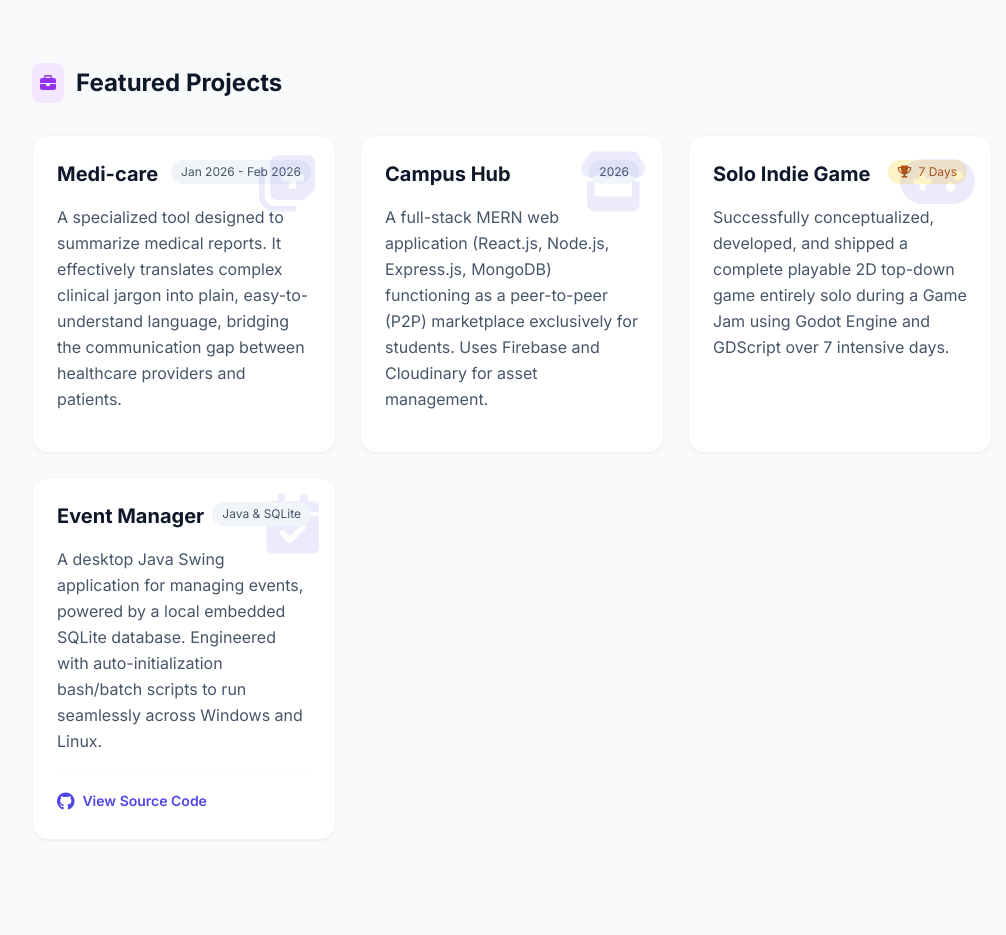
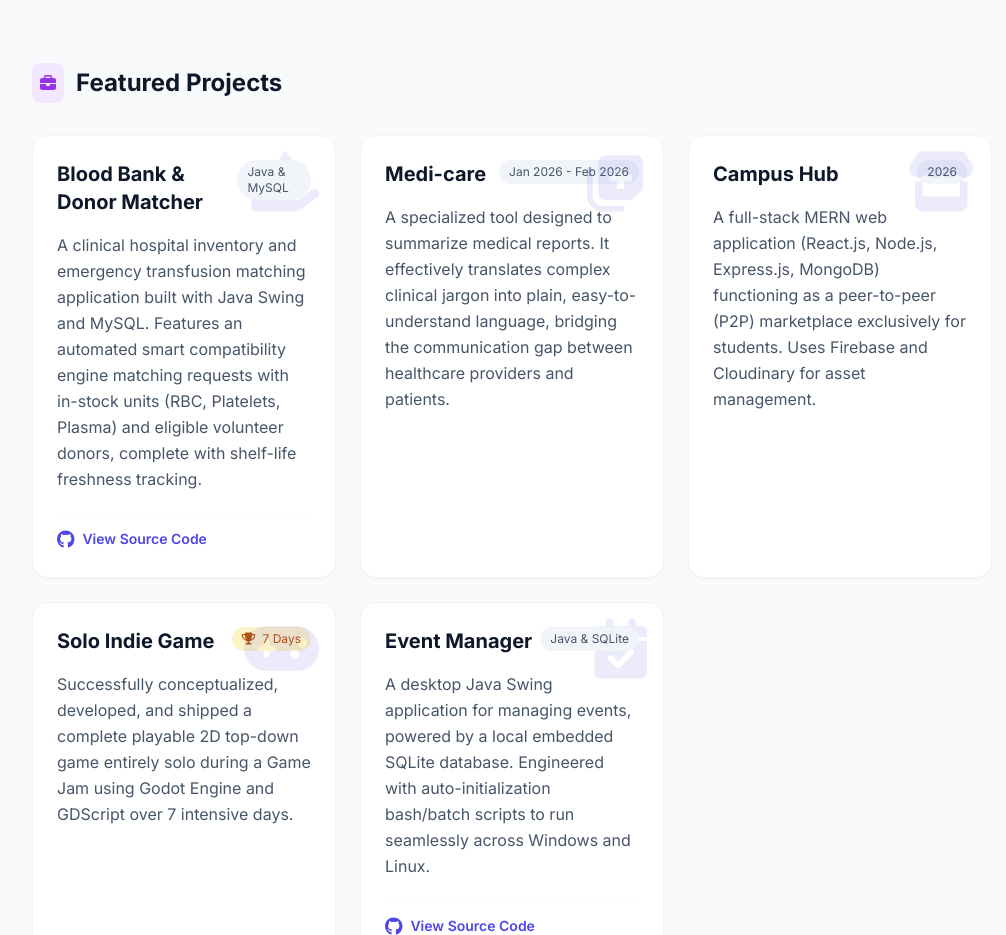
Before and after one commit to Akshithgunti/portfolio, a plain HTML site: page index.html in a window 1280 px wide. Shown: the part 1260-2195 px from the top of the page, without its empty margins (128-1134 px from the left). Drawn offline with nearby package versions, Linux system fonts and the light colour scheme.

Commit message:
added new project

```diff
--- a/index.html
+++ b/index.html
@@ -130,6 +130,26 @@
             </div>
 
             <div class="grid md:grid-cols-2 lg:grid-cols-3 gap-6">
+                <!-- Project: Blood Bank & Donor Matcher (NEW) -->
+                <div class="bg-white rounded-2xl p-6 shadow-sm border border-slate-100 hover:shadow-md transition-shadow group relative overflow-hidden flex flex-col">
+                    <div class="absolute top-0 right-0 p-4 opacity-10 group-hover:opacity-20 transition-opacity">
+                        <i class="fa-solid fa-hand-holding-droplet text-6xl text-indigo-600"></i>
+                    </div>
+                    <div class="flex justify-between items-start mb-4 relative z-10">
+                        <h3 class="text-xl font-bold text-slate-900 group-hover:text-indigo-600 transition-colors">Blood Bank & Donor Matcher</h3>
+                        <span class="text-xs font-medium px-2.5 py-1 bg-slate-100 text-slate-600 rounded-full">Java & MySQL</span>
+                    </div>
+                    <p class="text-slate-600 leading-relaxed mb-5 relative z-10 flex-grow">
+                        A clinical hospital inventory and emergency transfusion matching application built with Java Swing and MySQL. Features an automated smart compatibility engine matching requests with in-stock units (RBC, Platelets, Plasma) and eligible volunteer donors, complete with shelf-life freshness tracking.
+                    </p>
+                    <div class="mt-auto pt-3 border-t border-slate-50 relative z-10">
+                        <a href="https://github.com/Akshithgunti/Blood-bank-and-Donar-matcher-application" target="_blank" rel="noopener noreferrer" class="inline-flex items-center gap-2 text-sm font-semibold text-indigo-600 hover:text-indigo-700 transition-colors">
+                            <i class="fa-brands fa-github text-lg"></i>
+                            View Source Code
+                        </a>
+                    </div>
+                </div>
+
                 <!-- Project 1 -->
                 <div class="bg-white rounded-2xl p-6 shadow-sm border border-slate-100 hover:shadow-md transition-shadow group relative overflow-hidden">
                     <div class="absolute top-0 right-0 p-4 opacity-10 group-hover:opacity-20 transition-opacity">
@@ -172,7 +192,7 @@
                     </p>
                 </div>
 
-                <!-- Project 4: Event Manager (NEW) -->
+                <!-- Project 4: Event Manager -->
                 <div class="bg-white rounded-2xl p-6 shadow-sm border border-slate-100 hover:shadow-md transition-shadow group relative overflow-hidden flex flex-col">
                     <div class="absolute top-0 right-0 p-4 opacity-10 group-hover:opacity-20 transition-opacity">
                         <i class="fa-solid fa-calendar-check text-6xl text-indigo-600"></i>
@@ -206,7 +226,6 @@
                         <h2 class="text-2xl font-bold text-slate-900">Experience</h2>
                     </div>
 
-                    <!-- Added InAmigos Internship -->
                     <div class="relative border-l-2 border-slate-200 pl-6 pb-8">
                         <div class="absolute w-3 h-3 bg-indigo-600 rounded-full -left-[7px] top-2"></div>
                         <h3 class="text-lg font-bold text-slate-900">UI/UX & Web Optimization Intern</h3>
@@ -237,7 +256,6 @@
                         <h2 class="text-2xl font-bold text-slate-900">Extracurriculars</h2>
                     </div>
                     <div class="space-y-4">
-                        <!-- Added Sustainathon -->
                         <div class="bg-white p-4 rounded-xl border border-slate-100 shadow-sm flex items-start gap-4">
                             <div class="mt-1 text-emerald-500"><i class="fa-solid fa-code-branch"></i></div>
                             <div>
```
